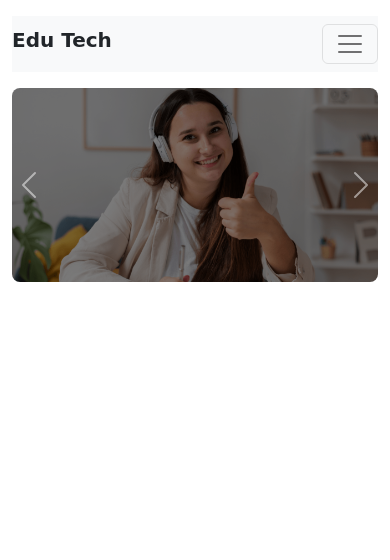
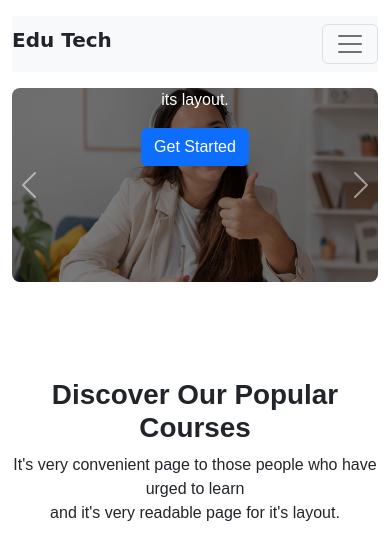
Before and after one commit to AnamikaSa/Education-website-anamika, a plain HTML site: page index.html in a window 390 px wide. Drawn offline with nearby package versions, Linux system fonts and the light colour scheme.

Commit message:
popular courses title added

```diff
--- a/index.html
+++ b/index.html
@@ -37,7 +37,7 @@
         <!-- navbar start -->
 
         <div class="container">
-            <nav class="mt-3 mb-3 navbar navbar-expand-lg navbar-fixed bg-light d-flex justify-content-between">
+            <nav class="mt-3 mb-3 navbar navbar-expand-lg bg-light d-flex justify-content-between">
 
                 <div>
                     <h5 class="" style="font-family: cursive;"><b>Edu Tech</h5>
@@ -81,9 +81,9 @@
             <div class="carousel-inner rounded-3">
                 <div class="carousel-item active background-custom-css" data-bs-interval="10000">
                     <img src="images/cover/cover-1.png" class="d-block w-100 h-100 opacity-50">
-                    <div class="carousel-caption d-none d-md-block text-white mb-5 pb-5">
+                    <div class="carousel-caption  text-white mb-5 pb-5">
                         <h1 class="fw-bold display-3">Get Started Digital <br>Learning</h1>
-                        <p>It is a long established fact that a reader will be distracted by the readable <br>content of a page when looking at its layout.</p>
+                        <p class="fw-light">It is a long established fact that a reader will be distracted by the readable <br>content of a page when looking at its layout.</p>
                         <button class="btn btn-primary">Get Started</button>
                     </div>
                 </div>
@@ -92,7 +92,7 @@
                     <img src="images/cover/cover-3.jpg" class="d-block w-100 h-100 opacity-50">
                     <div class="carousel-caption d-none d-md-block text-white mb-5 pb-5">
                         <h1 class="fw-bold display-3">Get Started Digital <br>Learning</h1>
-                        <p>It is a long established fact that a reader will be distracted by the readable <br>content of a page when looking at its layout.</p>
+                        <p class="fw-light">It is a long established fact that a reader will be distracted by the readable <br>content of a page when looking at its layout.</p>
                         <button class="btn btn-primary">Get Started</button>
                     </div>
                 </div>
@@ -101,7 +101,7 @@
                     <img src="images/cover/cover-2.jpg" class="d-block w-100 h-100 opacity-50">
                     <div class="carousel-caption d-none d-md-block text-white mb-5 pb-5 ">
                         <h1 class="fw-bold display-3">Get Started Digital <br>Learning</h1>
-                        <p>It is a long established fact that a reader will be distracted by the readable <br>content of a page when looking at its layout.</p>
+                        <p class="fw-light">It is a long established fact that a reader will be distracted by the readable <br>content of a page when looking at its layout.</p>
                         <button class="btn btn-primary">Get Started</button>
                     </div>
                 </div>
@@ -122,6 +122,26 @@
     <!-- Header end -->
 
 
+    <!-- Main start -->
+    <main>
+
+        <!-- Popular Courses -->
+
+        <section class="container mt-5 pt-5">
+
+            <div class="text-center">
+                <h1 class="fw-bold display-6">Discover Our Popular <br>Courses</h1>
+                <p class="fw-light">It's very convenient page to those people who have urged to learn <br>
+                and it's very readable page for it's layout. </p>
+            </div>
+
+
+
+
+
+        </section>
+    </main>
+
     <script src="https://cdn.jsdelivr.net/npm/bootstrap@5.2.0/dist/js/bootstrap.bundle.min.js"
         integrity="sha384-A3rJD856KowSb7dwlZdYEkO39Gagi7vIsF0jrRAoQmDKKtQBHUuLZ9AsSv4jD4Xa"
         crossorigin="anonymous"></script>
```
